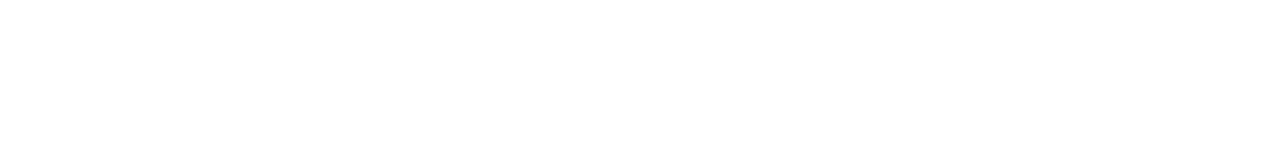
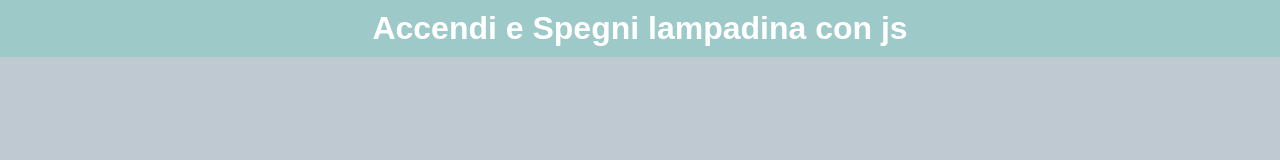
Before and after one commit to Tibaldi-Nicol/js-dom-1, a plain HTML site: page js/index.html in a window 1280 px wide. Drawn offline with Linux system fonts and the light colour scheme.

Commit message:
[UPD]Add-css-html-title

```diff
--- a/css/style.css
+++ b/css/style.css
@@ -0,0 +1,23 @@
+
+/* Reset CSS */
+*{
+    margin: 0;
+    padding: 0;
+    box-sizing: border-box;
+}
+
+body{
+    font-family: 'Poppins', sans-serif;
+    background-color: #bfc9d1;
+}
+
+.container{
+
+    text-align: center;
+    padding: 0 15px;
+    background-color: rgb(157, 201, 201);
+    color: white;
+    padding-top: 10px;
+    padding-bottom: 10px;
+
+}
--- a/js/index.html
+++ b/js/index.html
@@ -9,7 +9,11 @@
 
 <body>
 
+    <div class="container">
 
+        <h1>Accendi e Spegni lampadina con js</h1>
+
+    </div>
 
 
 
```
